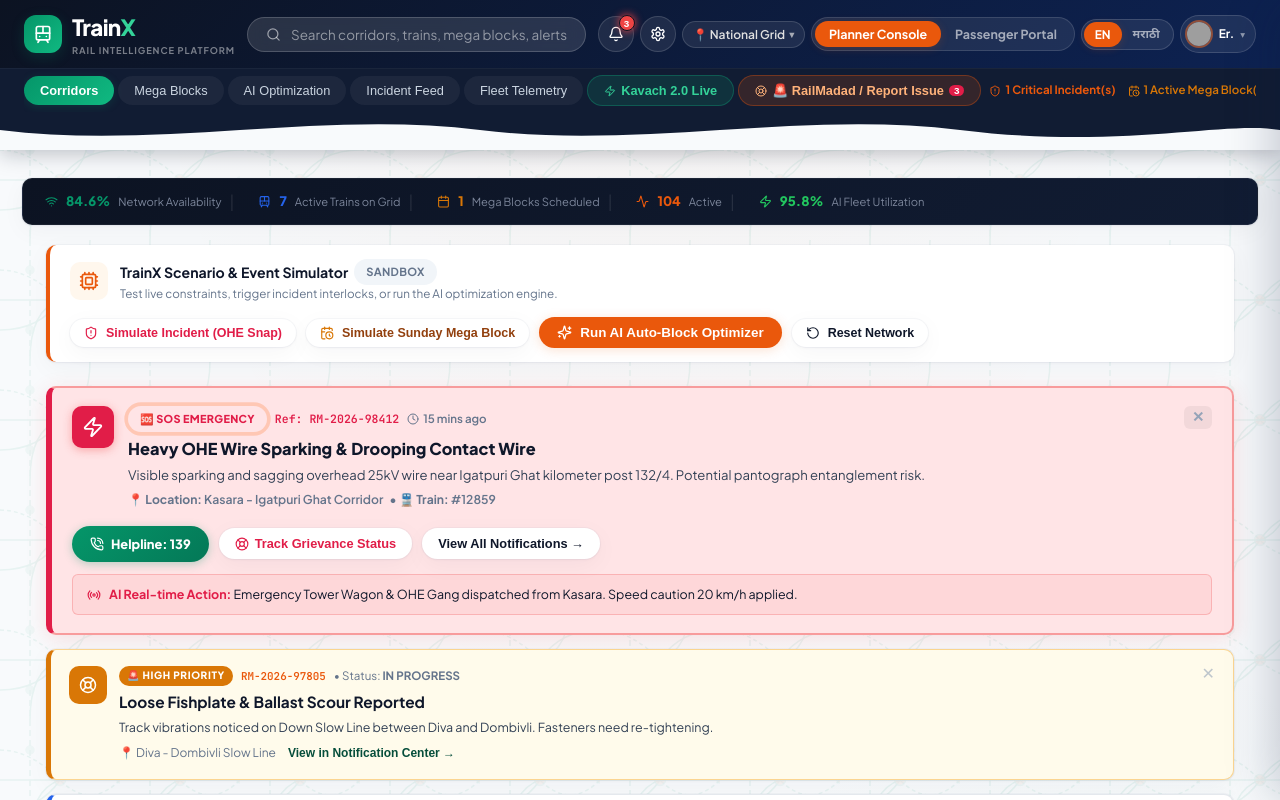
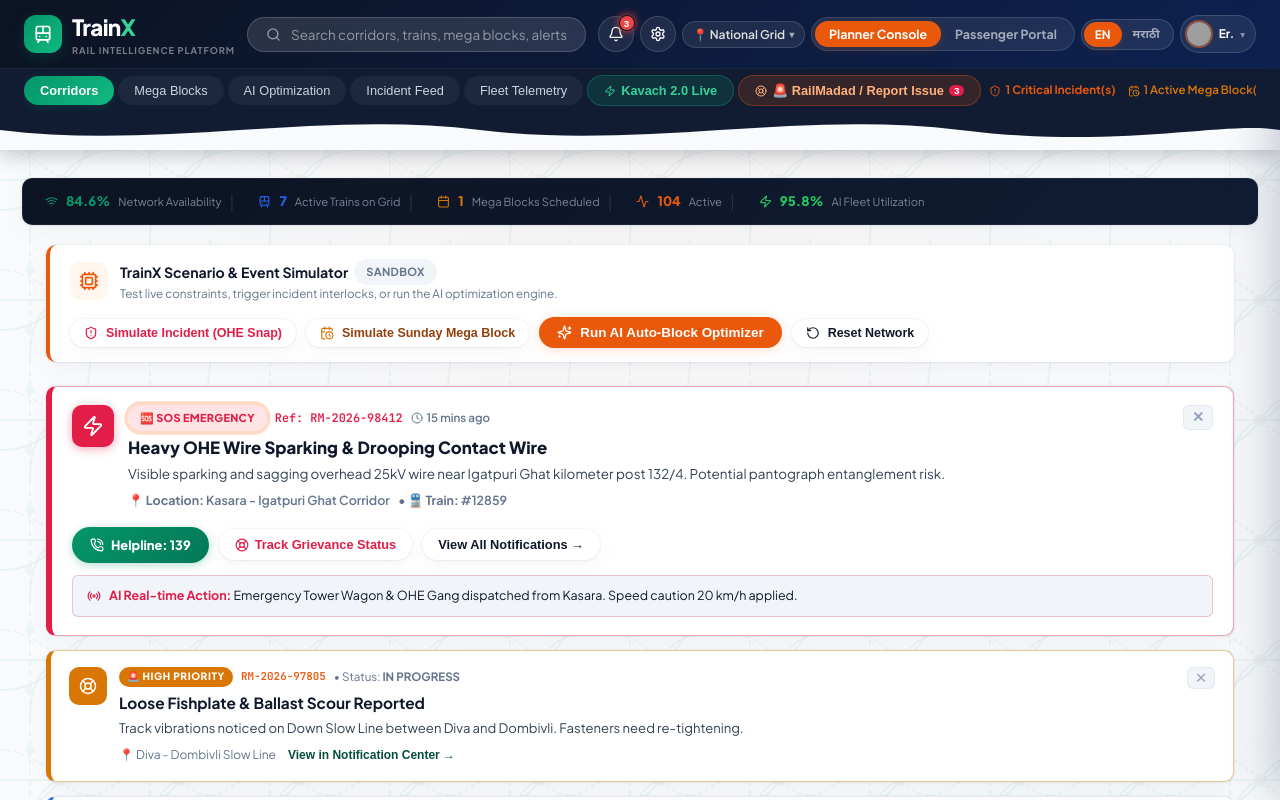
Before and after one commit to RailXpro/RailX----ai----Traintech, a React (Vite) app: page / in a window 1280 px wide. Both pictures are taken after a click on the button "Access Controller Command". Shown: the top 800 px of the page. Built offline with nearby package versions, Linux system fonts and the light colour scheme; grey boxes are pictures that could not be loaded.

Commit message:
fix: make SOS and alert banners crystal-clear in light mode with solid surface backgrounds and high contrast dark typography

```diff
--- a/src/components/LiveAlertBanner.tsx
+++ b/src/components/LiveAlertBanner.tsx
@@ -101,12 +101,12 @@
           key={report.id}
           className="bms-card"
           style={{
-            background: 'var(--rx-red-light)',
-            border: '2px solid rgba(239, 68, 68, 0.45)',
+            background: 'var(--rx-surface)',
+            border: '1.5px solid rgba(225, 29, 72, 0.4)',
             borderLeft: '6px solid var(--rx-red)',
             borderRadius: 'var(--radius-sm)',
             padding: '18px 20px',
-            boxShadow: '0 4px 20px rgba(239, 68, 68, 0.15)',
+            boxShadow: 'var(--shadow-card)',
             position: 'relative'
           }}
         >
@@ -116,7 +116,7 @@
               background: 'var(--rx-red)',
               display: 'flex', alignItems: 'center', justifyContent: 'center',
               color: '#FFFFFF', flexShrink: 0,
-              boxShadow: '0 2px 10px rgba(239, 68, 68, 0.4)'
+              boxShadow: '0 2px 10px rgba(225, 29, 72, 0.4)'
             }}>
               <Zap size={22} />
             </div>
@@ -128,7 +128,7 @@
                   🆘 SOS EMERGENCY
                 </span>
                 <span style={{
-                  fontSize: '0.72rem', fontWeight: 800,
+                  fontSize: '0.74rem', fontWeight: 800,
                   fontFamily: 'var(--font-mono)', color: 'var(--rx-red)'
                 }}>
                   Ref: {report.id}
@@ -140,7 +140,7 @@
 
               {/* Title */}
               <h3 style={{
-                fontSize: '1.02rem', fontWeight: 800,
+                fontSize: '1.05rem', fontWeight: 800,
                 color: 'var(--text-dark)', marginBottom: '5px',
                 wordBreak: 'break-word', lineHeight: 1.35
               }}>
@@ -149,15 +149,15 @@
 
               {/* Description */}
               <p style={{
-                fontSize: '0.82rem', color: 'var(--text-body)',
-                lineHeight: 1.5, wordBreak: 'break-word', margin: '0 0 6px 0'
+                fontSize: '0.84rem', color: 'var(--text-body)',
+                lineHeight: 1.55, wordBreak: 'break-word', margin: '0 0 6px 0'
               }}>
                 {report.description}
               </p>
 
               {/* Location and Train */}
               {report.stationOrSection && (
-                <div style={{ fontSize: '0.76rem', color: 'var(--text-secondary)', fontWeight: 600, display: 'flex', alignItems: 'center', gap: '6px', flexWrap: 'wrap' }}>
+                <div style={{ fontSize: '0.78rem', color: 'var(--text-secondary)', fontWeight: 600, display: 'flex', alignItems: 'center', gap: '8px', flexWrap: 'wrap' }}>
                   <span>📍 <strong>Location:</strong> {report.stationOrSection}</span>
                   {report.trainNumber && <span>• 🚆 <strong>Train:</strong> #{report.trainNumber}</span>}
                 </div>
@@ -169,7 +169,7 @@
               onClick={() => dismissSos(report.id)}
               title="Dismiss Alert Banner"
               style={{
-                background: 'rgba(0,0,0,0.05)', border: 'none',
+                background: 'var(--rx-surface-alt)', border: '1px solid var(--border-light)',
                 color: 'var(--text-muted)', fontSize: '0.9rem',
                 cursor: 'pointer', padding: '4px 8px', borderRadius: '6px',
                 lineHeight: 1, fontWeight: 700
@@ -203,7 +203,7 @@
               style={{
                 display: 'inline-flex', alignItems: 'center', gap: '6px',
                 padding: '8px 16px', fontSize: '0.8rem', fontWeight: 700,
-                color: 'var(--rx-red)', borderColor: 'rgba(239, 68, 68, 0.35)',
+                color: 'var(--rx-red)', borderColor: 'rgba(225, 29, 72, 0.35)',
                 background: 'var(--rx-surface)'
               }}
             >
@@ -229,8 +229,8 @@
           {report.actionTaken && (
             <div style={{
               marginTop: '12px',
-              background: 'rgba(239, 68, 68, 0.08)',
-              border: '1px solid rgba(239, 68, 68, 0.25)',
+              background: 'var(--rx-surface-alt)',
+              border: '1px solid rgba(225, 29, 72, 0.25)',
               borderRadius: 'var(--radius-xs)',
               padding: '10px 14px',
               fontSize: '0.78rem', color: 'var(--text-dark)',
@@ -253,8 +253,8 @@
             key={report.id}
             className="bms-card"
             style={{
-              background: isHigh ? 'var(--rx-amber-light)' : 'var(--rx-surface)',
-              border: isHigh ? '1px solid rgba(245, 158, 11, 0.4)' : '1px solid var(--border-medium)',
+              background: 'var(--rx-surface)',
+              border: isHigh ? '1.5px solid rgba(217, 119, 6, 0.4)' : '1px solid var(--border-medium)',
               borderLeft: `5px solid ${isHigh ? 'var(--rx-amber)' : 'var(--rx-blue)'}`,
               borderRadius: 'var(--radius-sm)',
               padding: '16px 18px',
@@ -299,7 +299,7 @@
                 <h4 style={{ fontSize: '0.96rem', fontWeight: 700, color: 'var(--text-dark)', marginBottom: '3px' }}>
                   {report.title}
                 </h4>
-                <p style={{ fontSize: '0.78rem', color: 'var(--text-body)', lineHeight: 1.45, margin: '0 0 8px 0' }}>
+                <p style={{ fontSize: '0.82rem', color: 'var(--text-body)', lineHeight: 1.5, margin: '0 0 8px 0' }}>
                   {report.description}
                 </p>
                 <div style={{ display: 'flex', alignItems: 'center', gap: '12px', flexWrap: 'wrap', fontSize: '0.75rem' }}>
@@ -326,9 +326,9 @@
               <button
                 onClick={() => dismissSos(report.id)}
                 style={{
-                  background: 'transparent', border: 'none',
-                  color: 'var(--text-muted)', fontSize: '1rem', cursor: 'pointer',
-                  flexShrink: 0, opacity: 0.6, lineHeight: 1
+                  background: 'var(--rx-surface-alt)', border: '1px solid var(--border-light)',
+                  color: 'var(--text-muted)', fontSize: '0.9rem', cursor: 'pointer',
+                  flexShrink: 0, padding: '3px 7px', borderRadius: '6px', lineHeight: 1
                 }}
               >✕</button>
             </div>
@@ -346,8 +346,8 @@
             key={incident.id}
             className="bms-card"
             style={{
-              background: 'var(--rx-red-light)',
-              borderColor: 'rgba(239, 68, 68, 0.35)',
+              background: 'var(--rx-surface)',
+              borderColor: 'rgba(225, 29, 72, 0.35)',
               borderLeft: '5px solid var(--rx-red)',
               padding: '16px 18px',
               borderRadius: 'var(--radius-sm)',
@@ -375,13 +375,13 @@
                   </span>
                 </div>
 
-                <h3 style={{ fontSize: '0.94rem', fontWeight: 800, color: 'var(--text-dark)', wordBreak: 'break-word', lineHeight: 1.35, marginBottom: '3px' }}>
+                <h3 style={{ fontSize: '0.96rem', fontWeight: 800, color: 'var(--text-dark)', wordBreak: 'break-word', lineHeight: 1.35, marginBottom: '3px' }}>
                   {t('alert.train')} #{incident.trainNumber} ({localize(incident.trainName)})
                 </h3>
                 <div style={{ fontSize: '0.8rem', color: 'var(--text-secondary)', fontWeight: 600, marginBottom: '4px', wordBreak: 'break-word' }}>
                   {localize(incident.sectionName)}
                 </div>
-                <p style={{ fontSize: '0.76rem', color: 'var(--text-body)', lineHeight: 1.45, wordBreak: 'break-word' }}>
+                <p style={{ fontSize: '0.78rem', color: 'var(--text-body)', lineHeight: 1.5, wordBreak: 'break-word' }}>
                   {localize(incident.description)} • <strong style={{ color: 'var(--text-dark)' }}>{t('alert.relief')}: {localize(incident.reliefTrainStatus)}</strong> ({incident.reliefTrainId || 'Dispatching'})
                 </p>
               </div>
@@ -464,8 +464,8 @@
           key={block.id}
           className="bms-card"
           style={{
-            background: 'var(--rx-amber-light)',
-            borderColor: 'rgba(245, 158, 11, 0.3)',
+            background: 'var(--rx-surface)',
+            borderColor: 'rgba(217, 119, 6, 0.3)',
             borderLeft: '5px solid var(--rx-amber)',
             padding: '14px 16px',
             borderRadius: 'var(--radius-sm)',
@@ -496,7 +496,7 @@
               <div style={{ fontSize: '0.78rem', color: 'var(--text-secondary)', marginBottom: '3px', wordBreak: 'break-word' }}>
                 {localize(block.reason)}
               </div>
-              <p style={{ fontSize: '0.74rem', color: 'var(--text-secondary)', lineHeight: 1.4, wordBreak: 'break-word' }}>
+              <p style={{ fontSize: '0.76rem', color: 'var(--text-body)', lineHeight: 1.45, wordBreak: 'break-word' }}>
                 {localize(block.publicAdvisory)}
               </p>
             </div>
--- a/src/components/notifications/ToastContainer.tsx
+++ b/src/components/notifications/ToastContainer.tsx
@@ -75,14 +75,12 @@
             key={toast.id}
             style={{
               pointerEvents: 'auto',
-              background: isSos
-                ? 'linear-gradient(135deg, #1a0505 0%, #1f0808 100%)'
-                : 'var(--rx-surface)',
+              background: 'var(--rx-surface)',
               borderRadius: '16px',
               padding: '14px 16px',
               boxShadow: isSos
-                ? '0 0 0 2px rgba(239,68,68,0.3), 0 16px 48px rgba(239,68,68,0.25)'
-                : '0 12px 36px rgba(12, 19, 34, 0.25), 0 0 0 1px rgba(255,255,255,0.08)',
+                ? '0 8px 32px rgba(239,68,68,0.25), 0 0 0 1px rgba(239,68,68,0.3)'
+                : '0 12px 36px rgba(12, 19, 34, 0.18), 0 0 0 1px rgba(148,163,184,0.15)',
               border: getBorder(),
               display: 'flex',
               alignItems: 'flex-start',
@@ -105,18 +103,18 @@
             <div style={{ flex: 1, minWidth: 0 }}>
               <div style={{ display: 'flex', alignItems: 'flex-start', justifyContent: 'space-between', gap: '8px' }}>
                 <div style={{
-                  fontSize: '0.84rem', fontWeight: 800,
-                  color: isSos ? '#FCA5A5' : 'var(--text-dark)',
+                  fontSize: '0.86rem', fontWeight: 800,
+                  color: isSos ? 'var(--rx-red)' : 'var(--text-dark)',
                   lineHeight: 1.3
                 }}>
                   {toast.title}
                 </div>
-                <span style={{ fontSize: '0.63rem', color: 'var(--text-muted)', flexShrink: 0 }}>
+                <span style={{ fontSize: '0.65rem', color: 'var(--text-muted)', flexShrink: 0 }}>
                   {toast.timestamp}
                 </span>
               </div>
 
-              <div style={{ fontSize: '0.73rem', color: isSos ? '#FDA4A4' : 'var(--text-secondary)', marginTop: '4px', lineHeight: 1.4 }}>
+              <div style={{ fontSize: '0.76rem', color: 'var(--text-body)', marginTop: '4px', lineHeight: 1.45 }}>
                 {toast.message}
               </div>
 
@@ -127,12 +125,12 @@
                     removeToast(toast.id);
                   }}
                   style={{
-                    background: isSos ? 'rgba(239,68,68,0.2)' : 'transparent',
-                    border: isSos ? '1px solid rgba(239,68,68,0.4)' : 'none',
+                    background: isSos ? 'rgba(239,68,68,0.12)' : 'transparent',
+                    border: isSos ? '1px solid rgba(239,68,68,0.35)' : 'none',
                     borderRadius: '6px',
-                    padding: isSos ? '3px 9px' : '0',
-                    color: isSos ? '#FCA5A5' : 'var(--rx-green-deep)',
-                    fontSize: '0.72rem',
+                    padding: isSos ? '4px 10px' : '0',
+                    color: isSos ? 'var(--rx-red)' : 'var(--rx-green-deep)',
+                    fontSize: '0.74rem',
                     fontWeight: 800,
                     cursor: 'pointer'
                   }}
```
